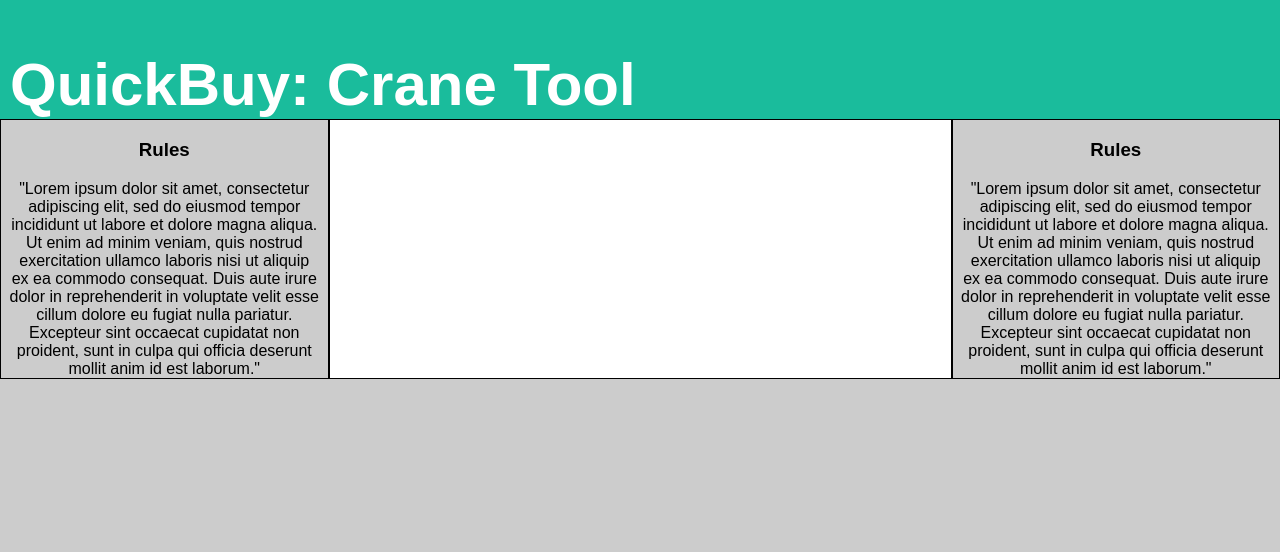
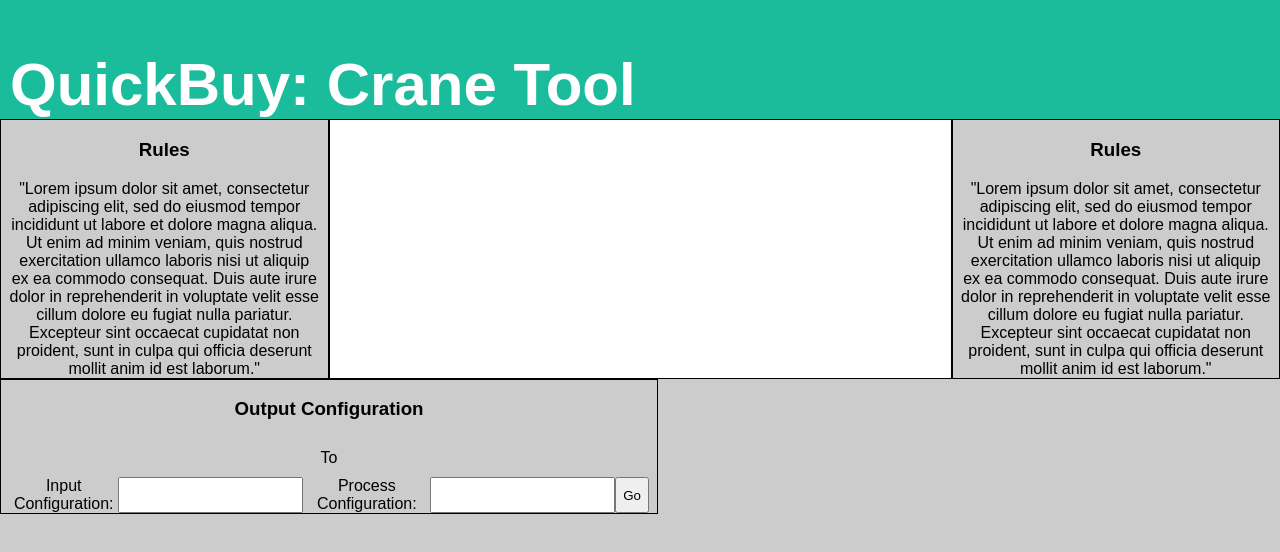
Before and after one commit to mahyarmirrashed/similkameen, a React (Create React App) app in the folder client/: page / in a window 1280 px wide. Shown: the top 552 px of the page. Built offline with nearby package versions, Linux system fonts and the light colour scheme.

Commit message:
added output config panel

```diff
--- a/client/src/App.js
+++ b/client/src/App.js
@@ -3,26 +3,47 @@
 import './style.css';
 
 const App = () => {
+  const onSubmit = (e) => {
+    e.preventDefault();
+    console.log("submitted")
+  }
   return (
     <div className="App">
-      <div class="header">
+      <div className="header">
           <h1>QuickBuy: Crane Tool</h1>
       </div>
-      <div class='content_container'>
-        <div class='side'>
+      <div className='content_container'>
+        <div className='side'>
           <h3>Rules</h3>
           <span>"Lorem ipsum dolor sit amet, consectetur adipiscing elit, sed do eiusmod tempor incididunt ut labore et dolore magna aliqua. Ut enim ad minim veniam, quis nostrud exercitation ullamco laboris nisi ut aliquip ex ea commodo consequat. Duis aute irure dolor in reprehenderit in voluptate velit esse cillum dolore eu fugiat nulla pariatur. Excepteur sint occaecat cupidatat non proident, sunt in culpa qui officia deserunt mollit anim id est laborum."</span>
         </div>
-        <div class='centerpanel'>
+        <div className='centerpanel'>
 
         </div>
-        <div class='side'>
+        <div className='side'>
           <h3>Rules</h3>
           <span>"Lorem ipsum dolor sit amet, consectetur adipiscing elit, sed do eiusmod tempor incididunt ut labore et dolore magna aliqua. Ut enim ad minim veniam, quis nostrud exercitation ullamco laboris nisi ut aliquip ex ea commodo consequat. Duis aute irure dolor in reprehenderit in voluptate velit esse cillum dolore eu fugiat nulla pariatur. Excepteur sint occaecat cupidatat non proident, sunt in culpa qui officia deserunt mollit anim id est laborum."</span>
+        </div>
+      </div>
+      <div className='content_container'>
+        <div className='input_tile'>
+          <div className='center status_msg'>
+            <h3>Output Configuration</h3>
+          </div>
+          <span className='center status_msg'>
+            To
+          </span>
+          <div className='center'>
+            <label htmlFor="input_config">Input Configuration:</label>
+            <input id="input_config"/>
+            <label for="process_config">Process Configuration:</label>
+            <input id="process_config"/>
+            <input id="send_input_and_process" type="submit" value="Go"/>
+
+          </div>
         </div>
       </div>
     </div>
   );
 };
-
 export default App;
--- a/client/src/style.css
+++ b/client/src/style.css
@@ -37,6 +37,11 @@
     background-color: #FFF;
     border: 1px solid rgb(0, 0, 0);
   }
+  .input_tile {
+    width: 50%;
+    border: 1px solid rgb(0, 0, 0);
+    padding: 0px 8px;
+}
   #game_container {
       margin: 10px;
       padding: 15px;
```
